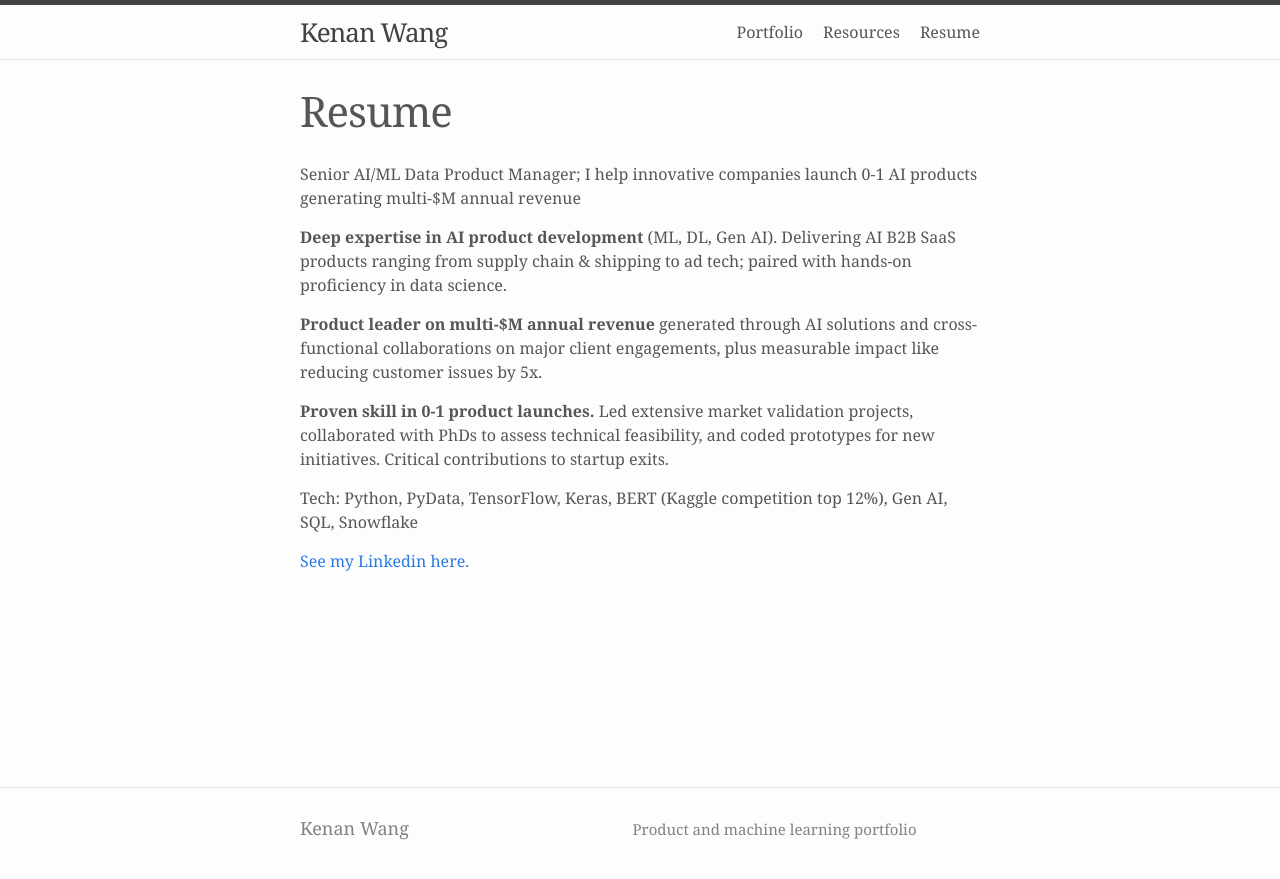
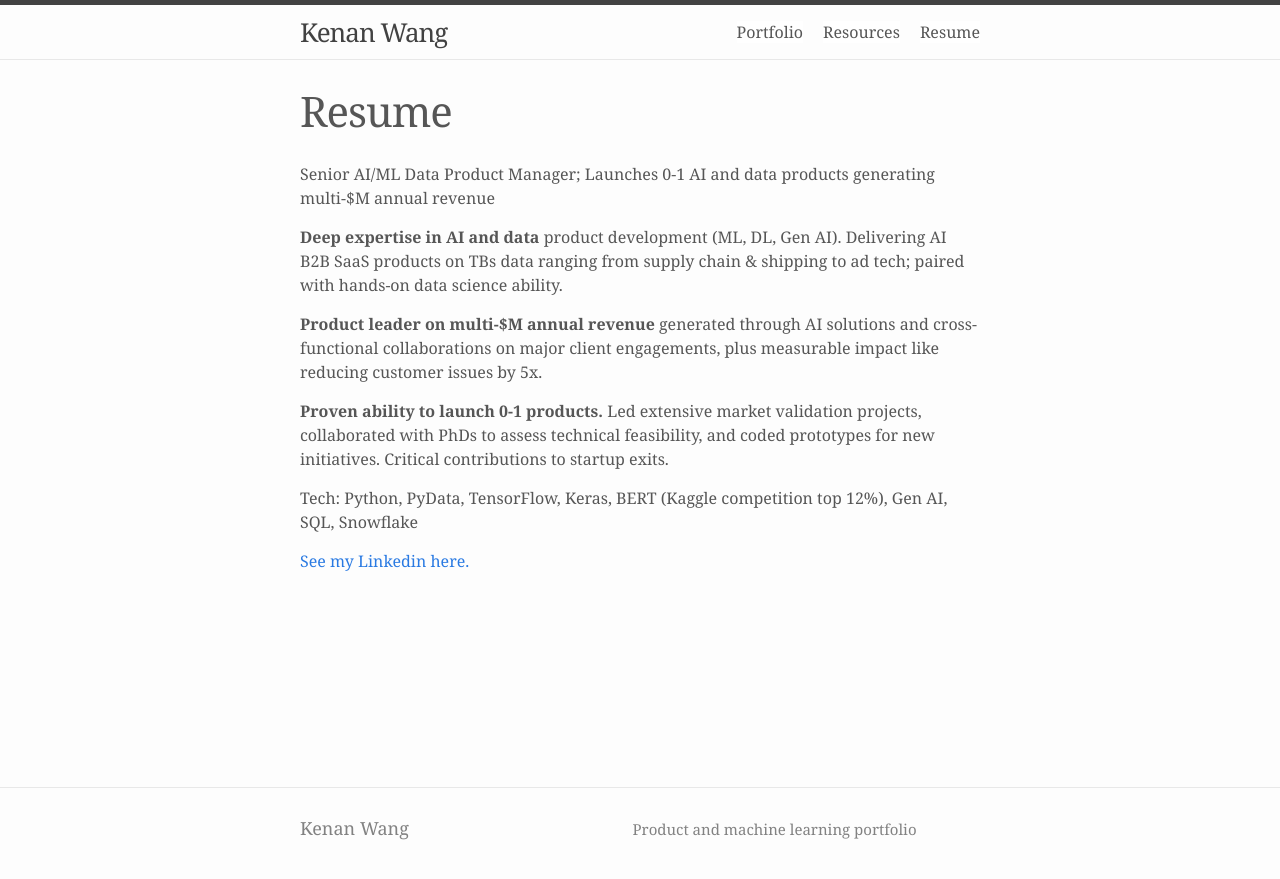
Before and after one commit to kenanwang/username.github.io, a Jekyll site: the page built from resume.md, in a window 1280 px wide. Shown: the top 879 px of the page. Built offline with Jekyll 4.4.1, drawn with Linux system fonts in a browser that asks for light colours; nearby versions of some CDN libraries.

Commit message:
Update resume.md

```diff
--- a/resume.md
+++ b/resume.md
@@ -4,13 +4,13 @@ title: Resume
 permalink: /resume/
 ---
 
-Senior AI/ML Data Product Manager; I help innovative companies launch 0-1 AI products generating multi-$M annual revenue
+Senior AI/ML Data Product Manager; Launches 0-1 AI and data products generating multi-$M annual revenue
 
-**Deep expertise in AI product development** (ML, DL, Gen AI). Delivering AI B2B SaaS products ranging from supply chain & shipping to ad tech; paired with hands-on proficiency in data science.
+**Deep expertise in AI and data** product development (ML, DL, Gen AI). Delivering AI B2B SaaS products on TBs data ranging from supply chain & shipping to ad tech; paired with hands-on data science ability.
 
 **Product leader on multi-$M annual revenue** generated through AI solutions and cross-functional collaborations on major client engagements, plus measurable impact like reducing customer issues by 5x.
 
-**Proven skill in 0-1 product launches.** Led extensive market validation projects, collaborated with PhDs to assess technical feasibility, and coded prototypes for new initiatives. Critical contributions to startup exits.
+**Proven ability to launch 0-1 products.** Led extensive market validation projects, collaborated with PhDs to assess technical feasibility, and coded prototypes for new initiatives. Critical contributions to startup exits.
 
 Tech: Python, PyData, TensorFlow, Keras, BERT (Kaggle competition top 12%), Gen AI, SQL, Snowflake
 
```
